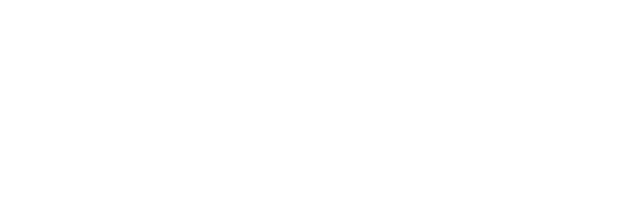
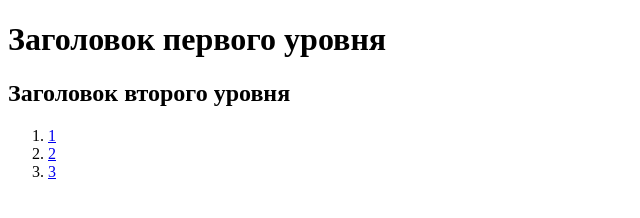
Before and after one commit to zhdanov-dev/task-html, a website: page src/index.html in a window 1280 px wide. Shown: the whole page, without its empty margins (0-640 px from the left). Drawn offline with Linux system fonts and the light colour scheme.

Commit message:
Задание по HTML

```diff
--- a/src/index.html
+++ b/src/index.html
@@ -3,5 +3,13 @@
     <head>
         <title>HTML</title>
     </head>
-    <body></body>
+    <body>
+        <h1>Заголовок первого уровня</h1>
+        <h2>Заголовок второго уровня</h2>
+        <ol>
+            <li><a href="#">1</a></li>
+            <li><a href="#">2</a></li>
+            <li><a href="#">3</a></li>
+        </ol>
+    </body>
 </html>
```
Also changed, not shown: 1 other file.
